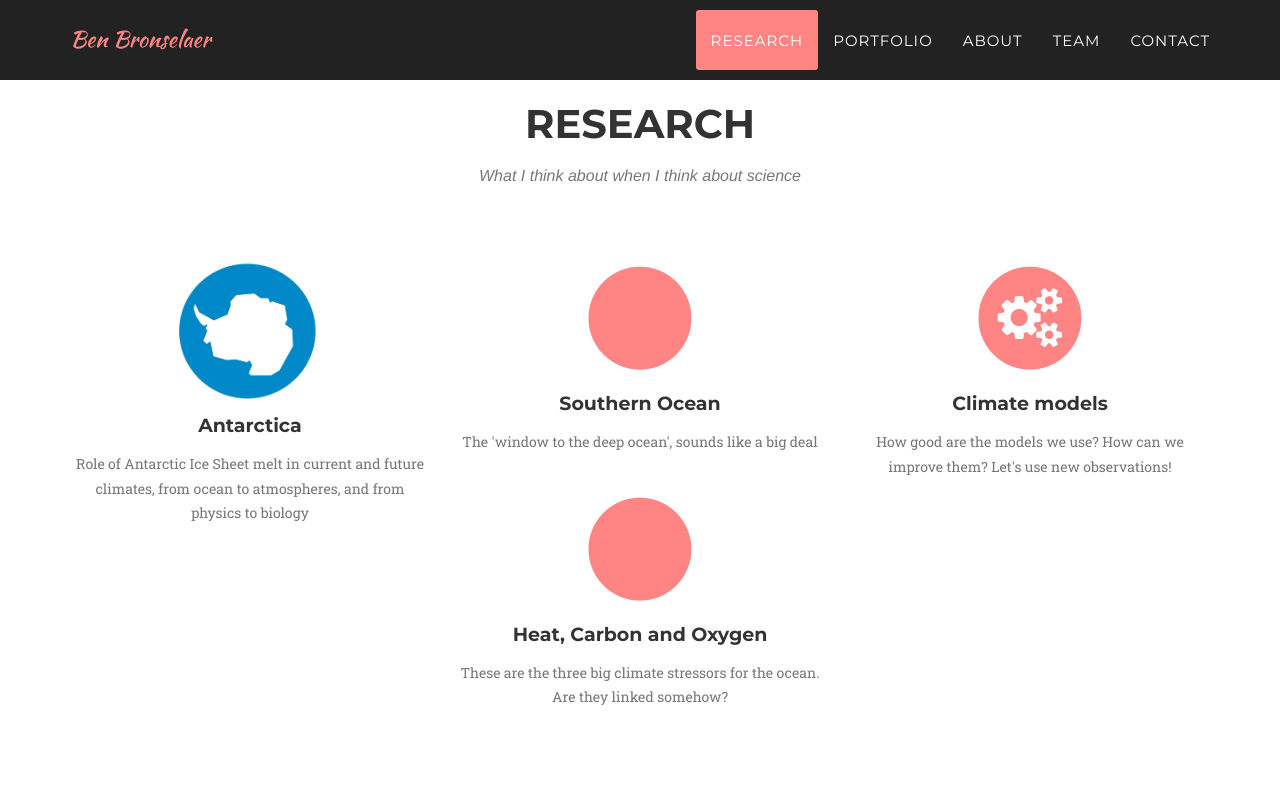
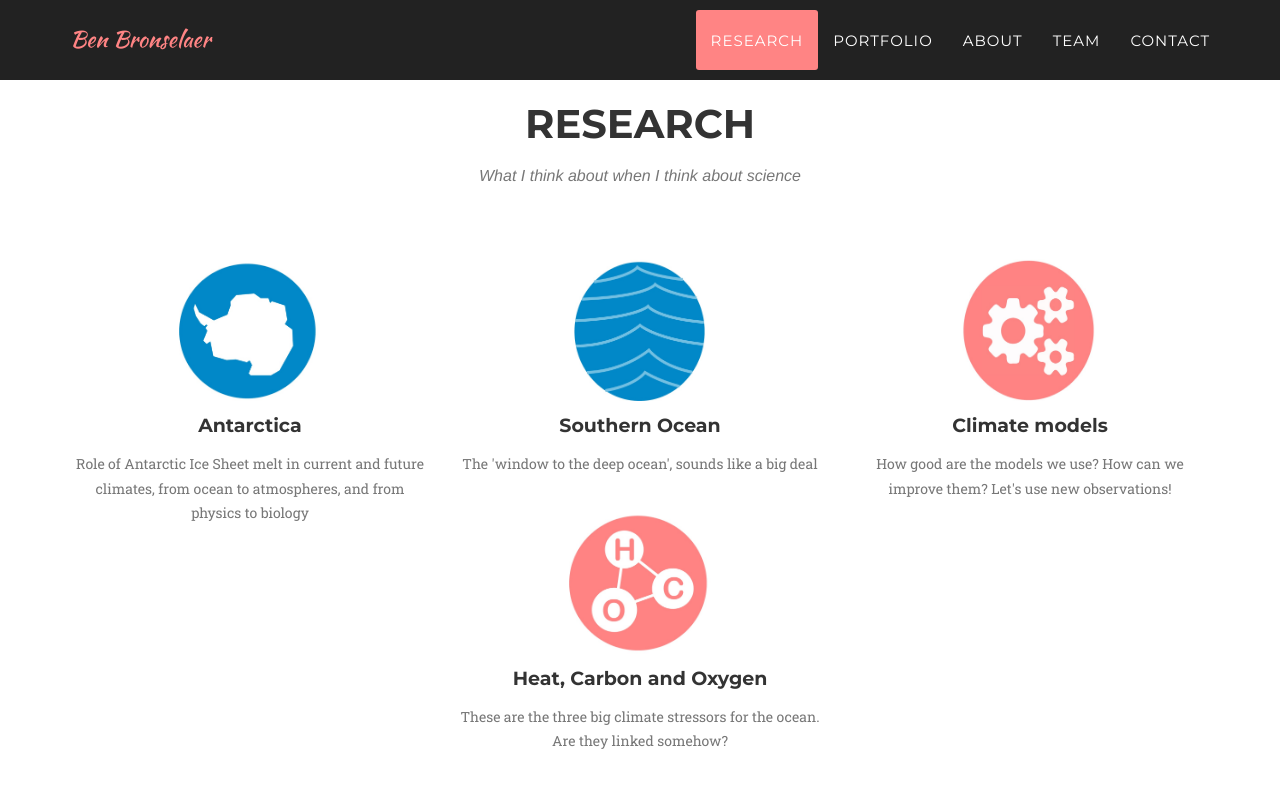
Before and after one commit to BenBronselaer/BenBronselaer.github.io, a Jekyll site: the page built from index.html, in a window 1280 px wide and 900 px high, scrolled down 806 px. Shown: the top 788 px of the window. Built offline with Jekyll 4.4.1, drawn with Linux system fonts in a browser that asks for light colours; some web fonts are replaced.

Commit message:
Update research.html

```diff
--- a/_includes/research.html
+++ b/_includes/research.html
@@ -14,26 +14,17 @@
                     <p class="text-muted">Role of Antarctic Ice Sheet melt in current and future climates, from ocean to atmospheres, and from physics to biology</p>
                 </div>
                 <div class="col-md-4">
-                    <span class="fa-stack fa-4x">
-                        <i class="fa fa-circle fa-stack-2x text-primary"></i>
-                        <i class="fa fa-wpexplorer fa-stack-1x fa-inverse"></i>
-                    </span>
+                    <img class="center" src="img/research/A2.jpg" alt="" height="142" width="142">
                     <h4 class="service-heading">Southern Ocean</h4>
                     <p class="text-muted">The 'window to the deep ocean', sounds like a big deal</p>
                 </div>
                 <div class="col-md-4">
-                    <span class="fa-stack fa-4x">
-                        <i class="fa fa-circle fa-stack-2x text-primary"></i>
-                        <i class="fa fa-cogs fa-stack-1x fa-inverse"></i>
-                    </span>
+                    <img class="center" src="img/research/A3.jpg" alt="" height="142" width="142">
                     <h4 class="service-heading">Climate models</h4>
                     <p class="text-muted">How good are the models we use? How can we improve them? Let's use new observations!</p>
                 </div>
                 <div class="col-md-4">
-                    <span class="fa-stack fa-4x">
-                        <i class="fa fa-circle fa-stack-2x text-primary"></i>
-                        <i class="fa fa-thermometer-three-quarters fa-stack-1x fa-inverse"></i>
-                    </span>
+                    <img class="center" src="img/research/A4.jpg" alt="" height="142" width="142">
                     <h4 class="service-heading">Heat, Carbon and Oxygen</h4>
                     <p class="text-muted">These are the three big climate stressors for the ocean. Are they linked somehow?</p>
                 </div>
```
